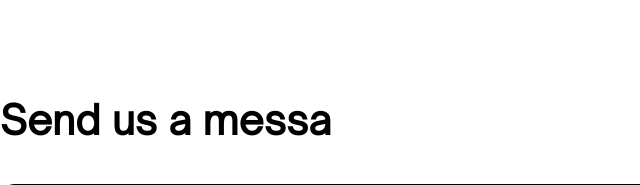
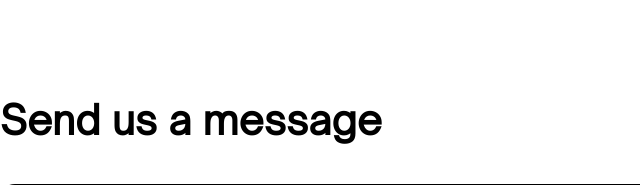
Before and after one commit to womenintechnologyusyd/WIT-Website, a Flask app: page /contactus in a window 1280 px wide. Shown: the part 329-514 px from the top of the page, without its empty margins (0-640 px from the left). Run offline with Flask 3, Linux system fonts and the light colour scheme.

```diff
--- a/templates/contactus.jinja
+++ b/templates/contactus.jinja
@@ -133,7 +133,7 @@
 
 
     <div class="column">
-            <h2 class="heading">Send us a messa</h2>
+            <h2 class="heading">Send us a message</h2>
 
             <form class="contact-form" action="test2.php" method="post">
                 <div class="form-group">
```
